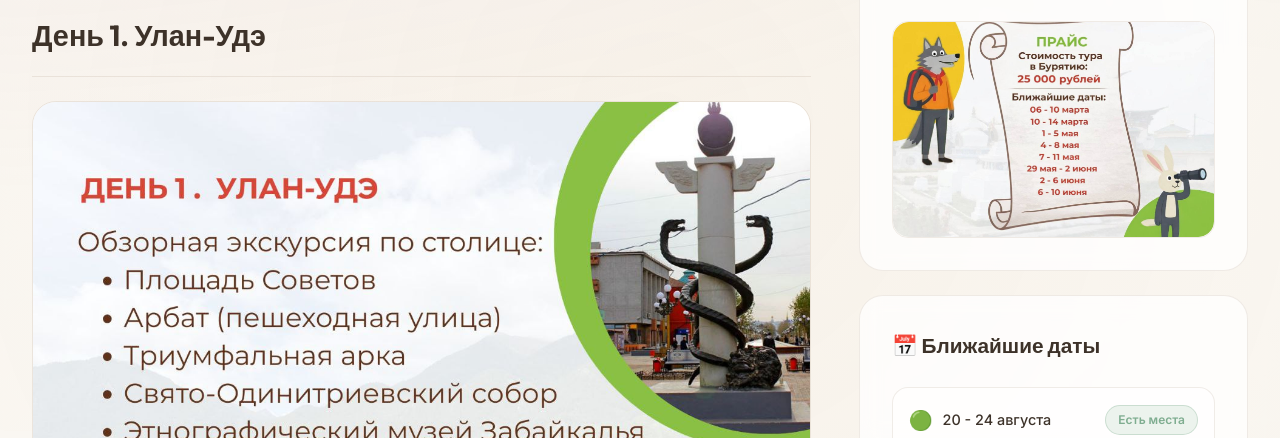
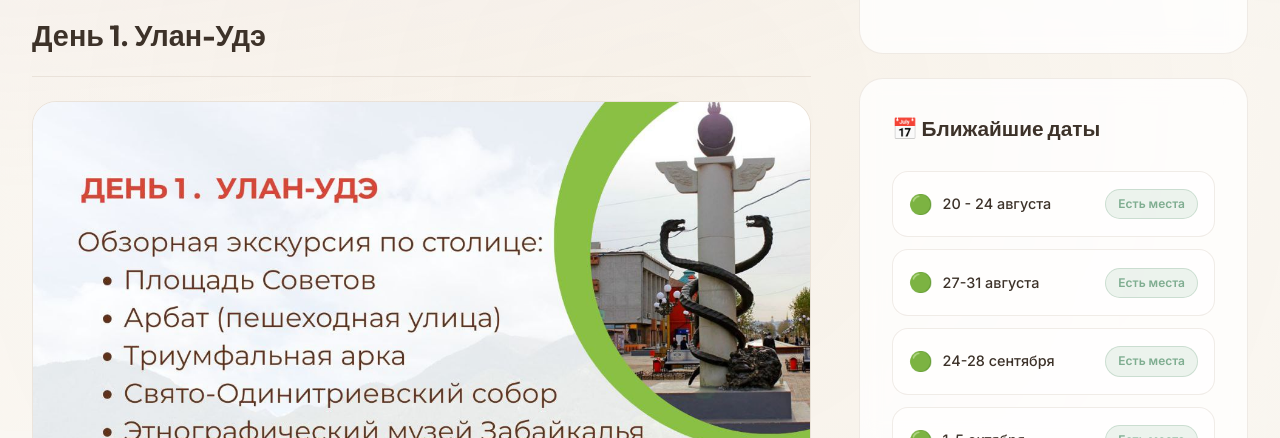
Before and after one commit to karisuper2006-design/nu-pogodi-tours, a plain HTML site: page tour1.html in a window 1280 px wide. Shown: the part 738-1176 px from the top of the page. Drawn offline with Linux system fonts and the light colour scheme.

Commit message:
Убрать изображение прайса из карточек туров

```diff
--- a/tour1.html
+++ b/tour1.html
@@ -202,9 +202,6 @@
                     <h3>💰 Стоимость</h3>
                     <div class="price-main">25 000 ₽</div>
                     <div class="price-note">Цена за 1 человека</div>
-                    <div class="tour-day-gallery sidebar-img">
-                        <img src="images/photo_2026-03-03_12-54-58.jpg" alt="Прайс Бурятия" class="tour-day-img">
-                    </div>
                 </div>
 
                 <!-- Dates Card -->
```
Also changed, not shown: tour2.html (+0 -3 lines), 1 other file.
